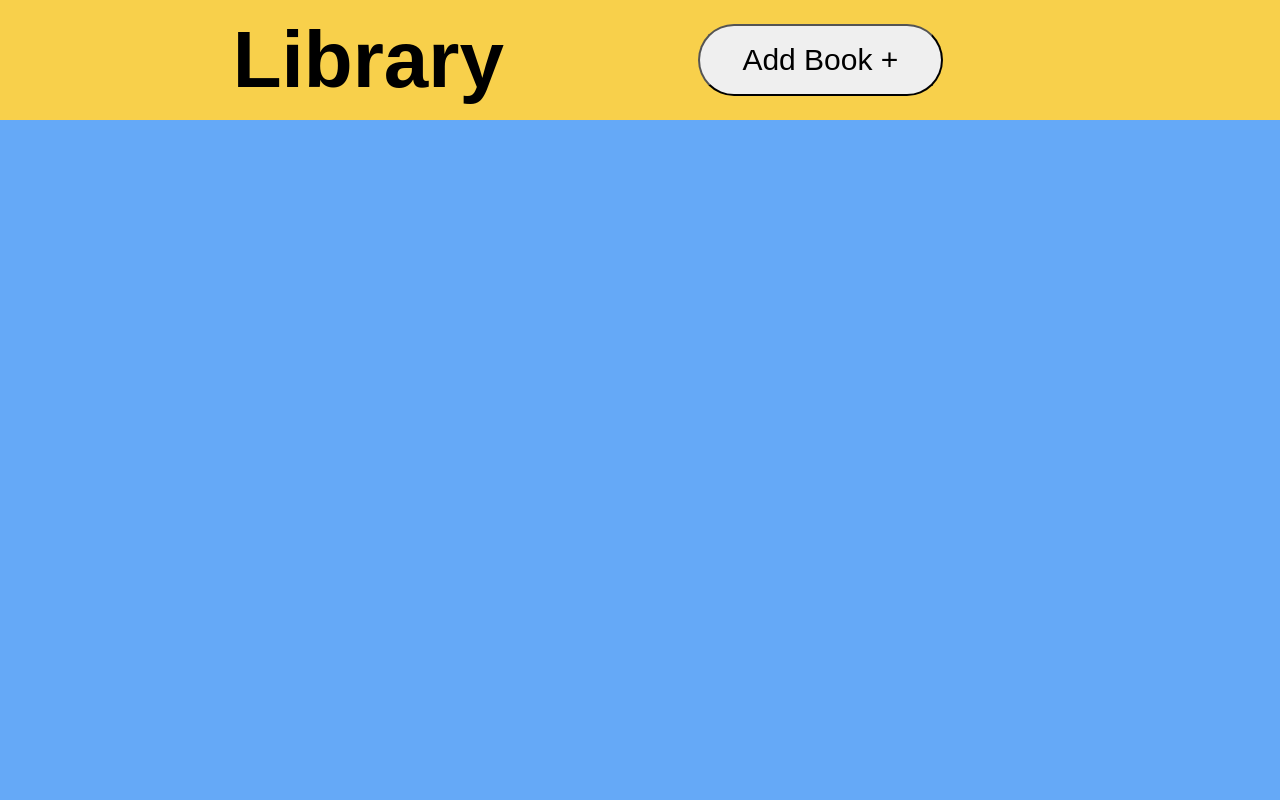
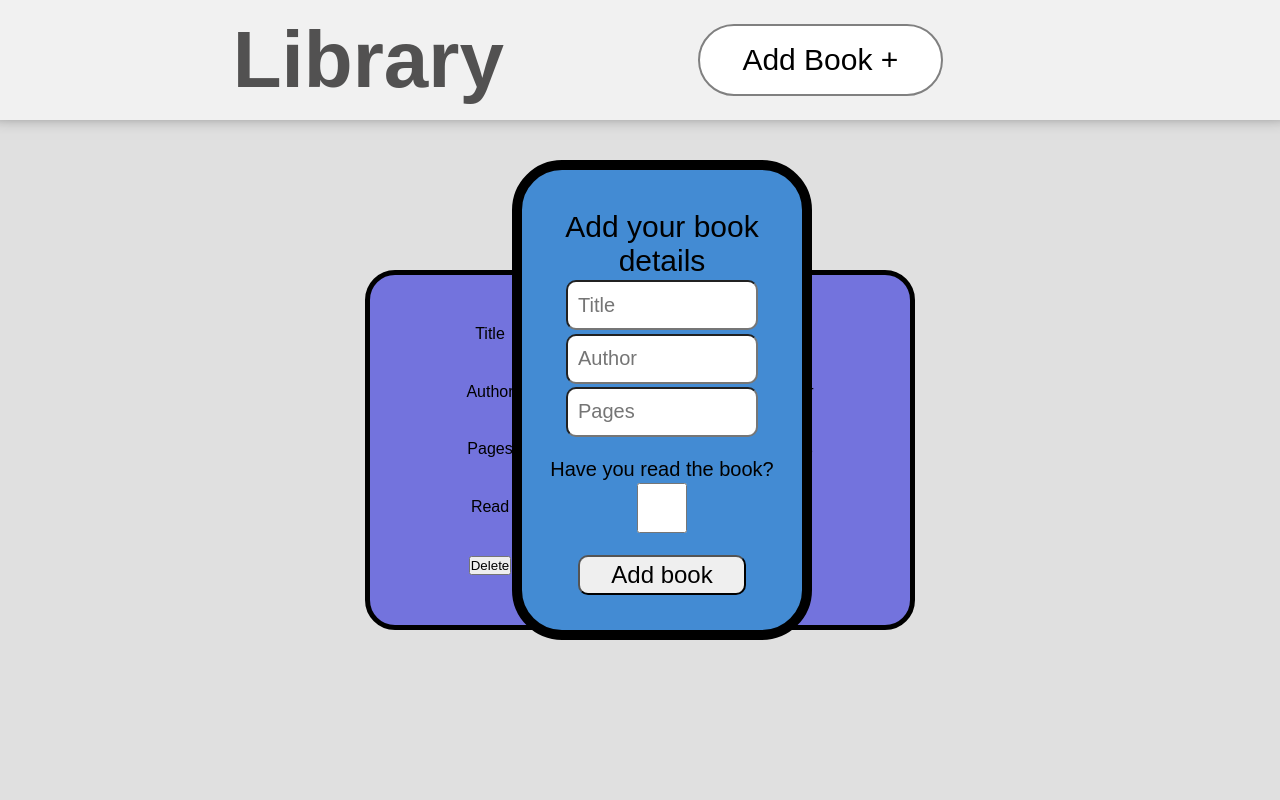
Before and after one commit to KRawl8/library, a plain HTML site: page index.html in a window 1280 px wide. Drawn offline with Linux system fonts and the light colour scheme.

Commit message:
Add form styling

```diff
--- a/index.html
+++ b/index.html
@@ -5,6 +5,7 @@
     <meta http-equiv="X-UA-Compatible" content="IE=edge">
     <meta name="viewport" content="width=device-width, initial-scale=1.0">
     <link rel="stylesheet" href="style.css">
+    <script src="app.js" defer></script>
     <title>Library</title>
 </head>
 <body>
@@ -13,10 +14,55 @@
         <button>Add Book +</button>
     </div>
     <div class="library-section">
-
+        <div class="book-section">
+            <div class="book">
+                <div class="book-content">
+                    <p>Title</p>
+                    <p>Author</p>
+                    <p>Pages</p>
+                    <p>Read</p>
+                    <button>Delete</button>
+                </div>
+            </div>
+            <div class="book">
+                <div class="book-content">
+                    <p>Title</p>
+                    <p>Author</p>
+                    <p>Pages</p>
+                    <p>Read</p>
+                    <button>Delete</button>
+                </div>
+            </div>
+        </div>
     </div>
     <div class="popup-form">
+        <div class="form-content">
+            <fieldset>
+                <legend>Add your book details</legend>
+                <form action="" method="post">
+                    <div>
+                        <label for="title"></label> <!-- The for and id must be the same -->
+                        <input type="text" id="title" name="title" placeholder="Title">
+                    </div>
+                    <div>
+                        <label for="author"></label>
+                        <input type="text" id="author" name="author" placeholder="Author">
+                    </div>
+                    <div>
+                        <label for="pages"></label>
+                        <input type="number" id="pages" name="pages" placeholder="Pages">
+                    </div>
+                    <div>
+                        <label for="read">Have you read the book?</label>
+                        <input type="checkbox" id="read" name="read">
+                    </div>
 
+                    <div>
+                        <button type="submit">Add book</button>
+                    </div>
+                </form>
+            </fieldset>
+        </div>
     </div>
 
 </body>
--- a/style.css
+++ b/style.css
@@ -1,6 +1,7 @@
 * {
     margin: 0px;
     padding: 0px;
+    box-sizing: border-box;
 }
 
 body {
@@ -9,16 +10,20 @@ body {
 }
 
 .header {
-    background-color: rgb(248, 208, 75);
+    background-color: rgb(241, 241, 241);
     display: grid;
     grid-template-columns: 2fr 3fr 1fr 3fr 2fr;
     align-items: center;
     height: 15%;
+    position: relative;
+    box-shadow: 0px -20px 20px 10px black;
+    z-index: 1;
 }
 
 .header h1 {
     grid-area: 1 / 2 / 1 / 3;
     font-size: 80px;
+    color: rgb(82, 81, 81);
 }
 
 .header button {
@@ -27,9 +32,99 @@ body {
     width: 70%;
     font-size: 30px;
     border-radius: 60px;
+    border: 2px solid gray;
+    background-color: white;
 }
 
 .library-section {
-    background-color: rgb(101, 169, 247);
+    background-color: rgb(224, 224, 224);
     height: 85%;
 }
+
+.book-section {
+    padding: 150px;
+    height: 100%;
+    display: flex;
+    gap: 50px;
+    justify-content: center;
+}
+
+.book {
+    height: 360px;
+    width: 250px;
+    background-color: rgb(115, 115, 221);
+    border-radius: 30px;
+    border: 5px solid black;
+    padding: 30px;
+}
+
+.book-content {
+    display: grid;
+    grid-template-rows: repeat(1fr, 5);
+    justify-items: center;
+    align-items: center;
+    height: 100%;
+}
+
+/* Popup Form -------------------------------------------- */
+
+.popup-form {
+    position: absolute;
+    top: 20%;
+    left: 40%;
+    z-index: 2;
+    height: 60vh;
+    width: clamp(300px, 20vw, 20vw);
+    background-color: rgb(67, 139, 211);
+    border: 10px solid black;
+    border-radius: 50px;
+    padding: 20px;
+}
+
+.form-content {
+    height: 100%;
+}
+
+fieldset {
+    height: 100%;
+    border: none;
+}
+
+legend {
+    font-size: 30px;
+    text-align: center;
+    padding-top: 20px;
+}
+
+form {
+    display: grid;
+    grid-template-rows: repeat(1fr, 5);
+    height: 90%;
+}
+
+form div {
+    display: grid;
+    align-items: center;
+    justify-items: center;
+}
+
+form :nth-child(4) label {
+    font-size: 20px;
+    padding-top: 20px;
+}
+
+form input {
+    height: 50px;
+    width: 80%;
+    padding-left: 10px;
+    border-radius: 10px;
+    font-size: 20px;
+}
+
+form div button {
+    margin: 20px 0 -20px 0;
+    height: 40px;
+    width: 70%;
+    font-size: 24px;
+    border-radius: 10px;
+}
```
